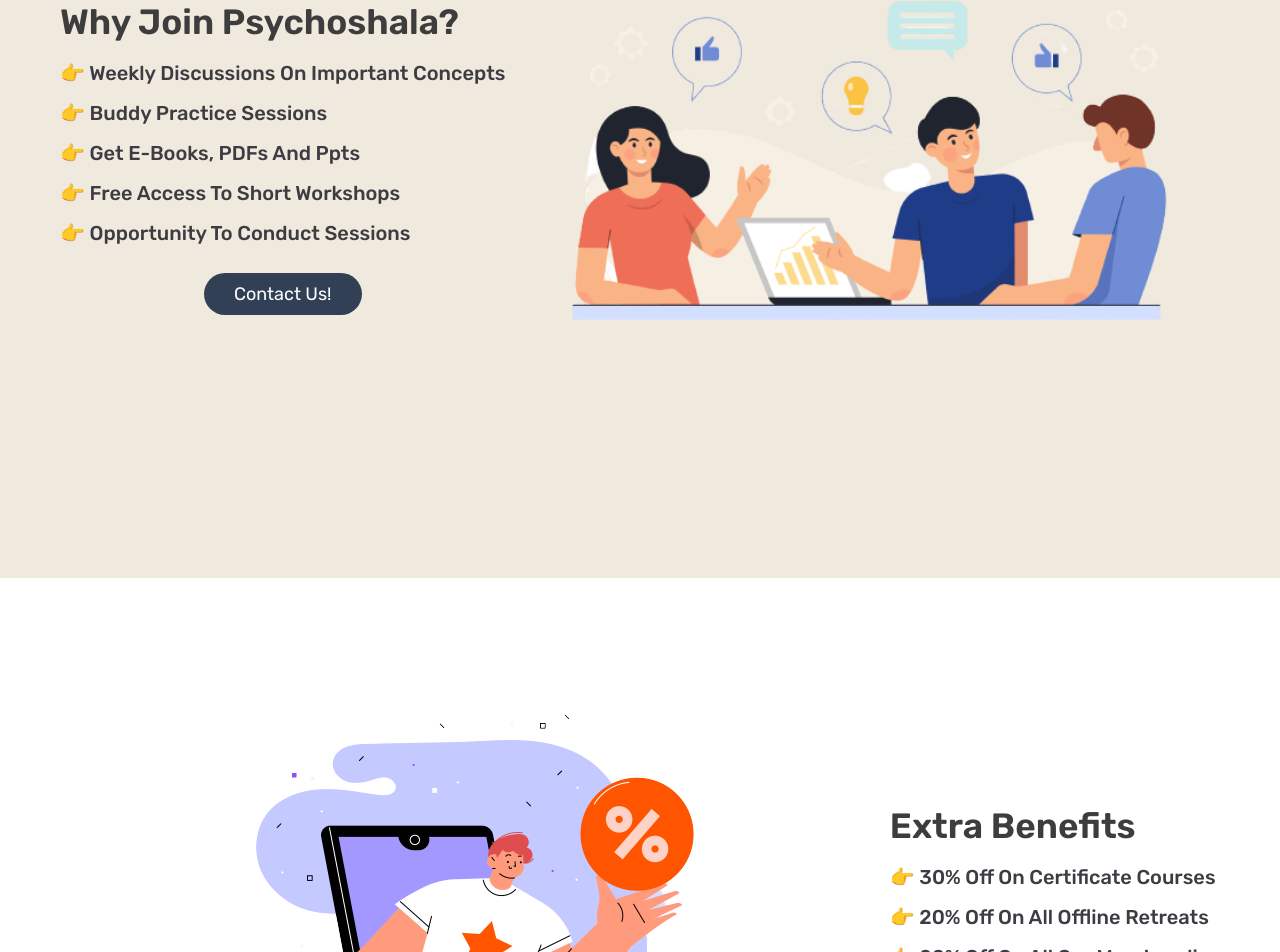
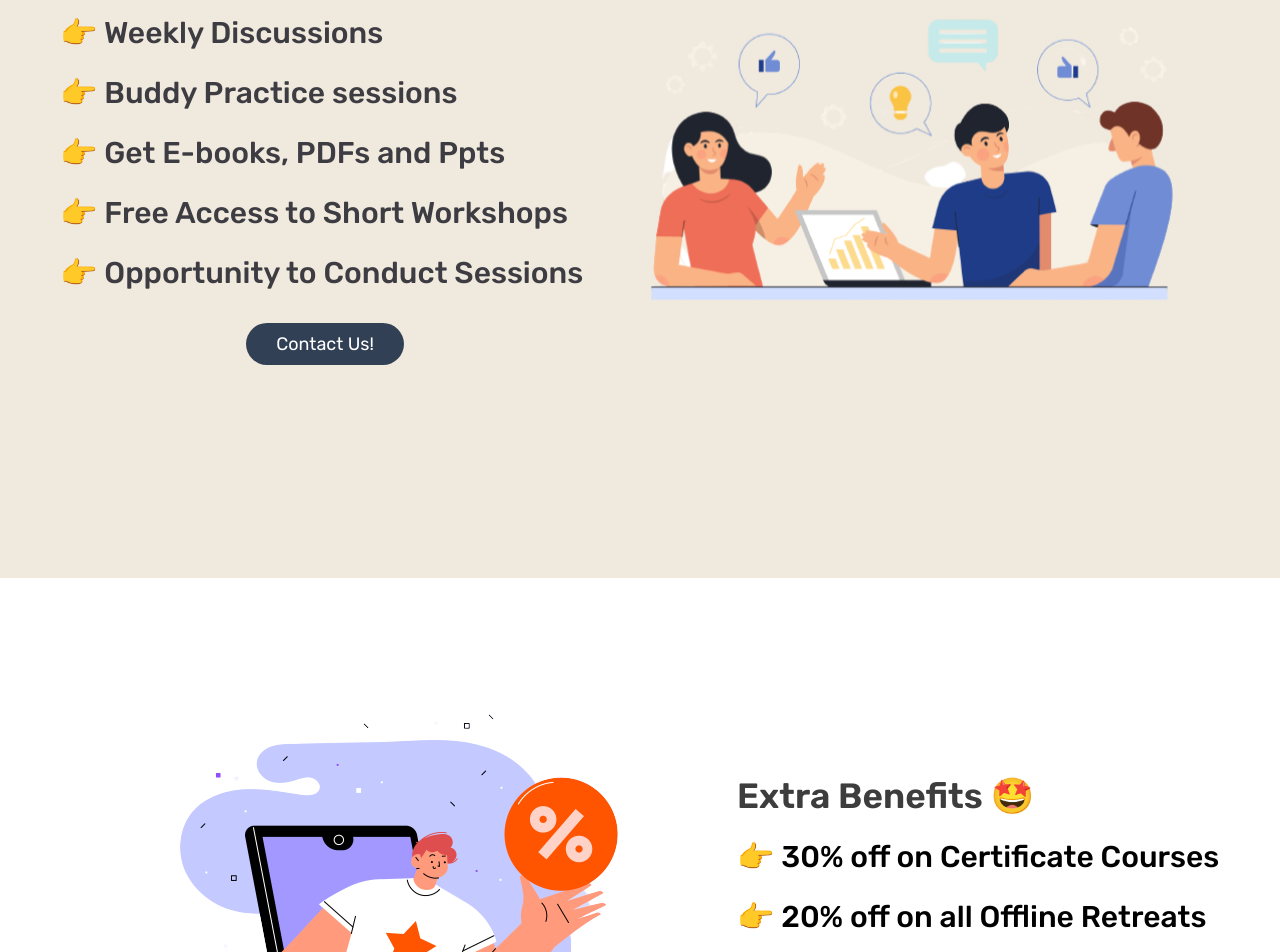
Before and after one commit to ferrary7/Psychogiri, a React (Create React App) app: page / in a window 1280 px wide. Shown: the part 1805-2757 px from the top of the page. Built offline with nearby package versions, Linux system fonts and the light colour scheme.

Commit message:
Fixed responsiveness + minor styling changes

```diff
--- a/src/App.css
+++ b/src/App.css
@@ -1,121 +1,118 @@
-@import url('https://fonts.googleapis.com/css2?family=Rubik:wght@300;400;500;600&display=swap');
+@import url("https://fonts.googleapis.com/css2?family=Rubik:wght@300;400;500;600&display=swap");
 
-:root{
-   --green:#00E77F;
-   --white:#fff;
-   --light-white:#3D3C42;
-   --black:#3d3d3d;
-   --light-bg:#f0e9dd;
-   --purple:#324055;
+:root {
+  --green: #00e77f;
+  --white: #fff;
+  --light-white: #3d3c42;
+  --black: #3d3d3d;
+  --light-bg: #f0e9dd;
+  --purple: #324055;
 }
 
-*{
-   font-family: 'Rubik', sans-serif;
-   margin:0; padding:0;
+* {
+  font-family: "Rubik", sans-serif;
+  margin: 0;
+  padding: 0;
   box-sizing: border-box;
-   outline: none; border:none;
+  outline: none;
+  border: none;
   text-decoration: none;
-   transition: .2s linear;
-   text-transform: capitalize;
+  transition: 0.2s linear;
+  /* text-transform: capitalize; */
 }
 
-*::selection{
+*::selection {
   background-color: var(--white);
-   color:var(--black);
+  color: var(--black);
 }
 
-html{
+html {
   font-size: 62.5%;
   overflow-x: hidden;
   scroll-behavior: smooth;
   scroll-padding-top: 8rem;
 }
 
-::-webkit-scrollbar{
-   height: .5rem;
+::-webkit-scrollbar {
+  height: 0.5rem;
   width: 1rem;
 }
 
-::-webkit-scrollbar-track{
+::-webkit-scrollbar-track {
   background-color: transparent;
 }
 
-::-webkit-scrollbar-thumb{
+::-webkit-scrollbar-thumb {
   /* background-color: var(--green); */
   background-color: var(--purple);
   border-radius: 5rem;
 }
 
-body{
+body {
   /* background-color: var(--black); */
   background-color: var(--white);
 }
 
-section{
+section {
   max-width: 1200px;
-    margin:0 auto;
-    padding:2rem;
+  margin: 0 auto;
+  padding: 2rem;
 }
 
-
-@media (max-width:991px){
-
-  html{
+@media (max-width: 991px) {
+  html {
     font-size: 55%;
   }
 
-  .home .row .content h3{
+  .home .row .content h3 {
     font-size: 8rem;
   }
-
 }
 
-@media (max-width:768px){
-
-  #menu-btn{
+@media (max-width: 768px) {
+  #menu-btn {
     display: inline-block;
   }
 
-  #menu-btn.fa-times{
+  #menu-btn.fa-times {
     transform: rotate(180deg);
   }
 
-  .header .flex .navbar{
+  .header .flex .navbar {
     position: absolute;
-     top:99%; left:0; right:0;
-     border-top: .1rem solid var(--light-white);
-     border-bottom: .1rem solid var(--light-white);
+    top: 99%;
+    left: 0;
+    right: 0;
+    border-top: 0.1rem solid var(--light-white);
+    border-bottom: 0.1rem solid var(--light-white);
     background-color: var(--light-bg);
     clip-path: polygon(0 0, 100% 0, 100% 0, 0 0);
   }
 
-  .header .flex .navbar.active{
+  .header .flex .navbar.open {
     clip-path: polygon(0 0, 100% 0, 100% 100%, 0 100%);
   }
 
-  .header .flex .navbar a{
+  .header .flex .navbar a {
     display: block;
-     margin:2rem;
+    margin: 2rem;
   }
 
-  .home .row .content h3{
+  .home .row .content h3 {
     font-size: 6rem;
   }
-
 }
 
-@media (max-width:450px){
-
-  html{
+@media (max-width: 450px) {
+  html {
     font-size: 50%;
   }
 
-  .home .row .content h3{
+  .home .row .content h3 {
     font-size: 5rem;
   }
 
-  .heading{
+  .heading {
     font-size: 3rem;
   }
-
 }
--- a/src/Components/Benefits/Benefits.css
+++ b/src/Components/Benefits/Benefits.css
@@ -1,6 +1,5 @@
 .bSuper {
   background-color: white;
-  padding-bottom: 8rem;
 }
 .bAbout .bRow {
   display: flex;
@@ -26,7 +25,11 @@
   list-style: none;
   text-align: left;
   font-weight: 500;
-  font-size: 20px;
+  font-size: 30px;
+}
+
+.active {
+  transition: all 0.3s ease-in-out;
 }
 
 .bAbout .bRow {
@@ -64,7 +67,7 @@
 
 @media (max-width: 576px) {
   .bSuper {
-    height: 100vh;
+    height: 85rem;
   }
   .bAbout .bRow {
     display: flex;
@@ -86,6 +89,10 @@
   }
   ul {
     text-align: center;
-    font-size: 15px;
+    font-size: 18px;
+    padding: 1rem;
+  }
+  .active {
+    width: 98%;
   }
 }
--- a/src/Components/Benefits/Benefits.js
+++ b/src/Components/Benefits/Benefits.js
@@ -1,8 +1,24 @@
-import React from "react";
+import React, { useState, useEffect } from "react";
 import image from "../../images/benefits.svg";
 import "./Benefits.css";
 
 function Benefits() {
+  const [activeIndex, setActiveIndex] = useState(0);
+
+  useEffect(() => {
+    const intervalId = setInterval(() => {
+      setActiveIndex((prevIndex) => (prevIndex + 1) % 3);
+    }, 3000);
+
+    return () => clearInterval(intervalId);
+  }, []);
+
+  const benefitsList = [
+    { text: "👉 30% off on Certificate Courses", color: "red" },
+    { text: "👉 20% off on all Offline Retreats", color: "green" },
+    { text: "👉 20% off on all our Merchandise", color: "orange" },
+  ];
+
   return (
     <div className="bSuper">
       <section className="bAbout" id="bAbout">
@@ -11,12 +27,22 @@
             <img src={image} alt="" />
           </div>
           <div className="bContent">
-            <h3>Extra Benefits</h3>
+            <h3>Extra Benefits 🤩</h3>
             <p>
               <ul>
-                <li> 👉 30% off on Certificate Courses </li>
-                <li> 👉 ‌20% off on all Offline Retreats </li>
-                <li> 👉 20% off on all our Merchandise </li>
+                {benefitsList.map((item, index) => (
+                  <li
+                    key={index}
+                    className={index === activeIndex ? "active" : ""}
+                    style={{
+                      color: index === activeIndex ? item.color : "initial",
+                      transform:
+                        index === activeIndex ? "scale(1.2)" : "scale(1)",
+                    }}
+                  >
+                    {item.text}
+                  </li>
+                ))}
               </ul>
             </p>
             <button
--- a/src/Components/Join/Join.js
+++ b/src/Components/Join/Join.js
@@ -11,7 +11,7 @@
             <h3>Why join Psychoshala?</h3>
             <p>
               <ul>
-                <li> 👉 Weekly Discussions on Important Concepts </li>
+                <li> 👉 Weekly Discussions </li>
                 <li> 👉 ‌Buddy Practice sessions </li>
                 <li> 👉 ‌Get E-books, PDFs and Ppts </li>
                 <li> 👉 ‌Free Access to Short Workshops ‌ </li>
--- a/src/Components/NavBar/NavBar.css
+++ b/src/Components/NavBar/NavBar.css
@@ -68,7 +68,7 @@
     clip-path: polygon(0 0, 100% 0, 100% 0, 0 0);
   }
 
-  .header .flex .navbar.active {
+  .header .flex .navbar.open {
     clip-path: polygon(0 0, 100% 0, 100% 100%, 0 100%);
   }
 
--- a/src/Components/NavBar/NavBar.js
+++ b/src/Components/NavBar/NavBar.js
@@ -4,10 +4,10 @@
 import "./NavBar.css";
 
 const Header = () => {
-  const [isActive, setIsActive] = useState(false);
+  const [isOpen, setisOpen] = useState(false);
 
   const handleMenu = () => {
-    setIsActive(!isActive);
+    setisOpen(!isOpen);
   };
 
   return (
@@ -16,7 +16,7 @@
         <a href="#home" className="logo">
           Psychoshala
         </a>
-        <nav className={`navbar ${isActive ? "active" : ""}`}>
+        <nav className={`navbar ${isOpen ? "open" : ""}`}>
           <a href="#about">About us</a>
           <a href="#joinAbout">Why us?</a>
           <a href="#bAbout">Benefits</a>
@@ -25,7 +25,7 @@
         </nav>
         <div
           id="menu-btn"
-          className={`fas fa-bars ${isActive ? "fa-times" : ""}`}
+          className={`fas fa-bars ${isOpen ? "fa-times" : ""}`}
           onClick={handleMenu}
         >
           <FontAwesomeIcon icon={faBars} />
--- a/src/Components/Pricing/Pricing.js
+++ b/src/Components/Pricing/Pricing.js
@@ -1,9 +1,5 @@
 import React from "react";
 import "./Pricing.css";
-import one from "../../images/one.svg";
-import three from "../../images/three.svg";
-import five from "../../images/five.svg";
-import yearOne from "../../images/yearOne.svg";
 
 const Pricing = () => {
   return (
@@ -22,13 +18,12 @@
           </h1>
           <div className="pricing-cards-container">
             <div className="pricing-card">
-              <img src={one} alt="" />
               <div className="strike">
-                {/* <h2>1 Session</h2> */}
+                <h2>STARTER</h2>
                 <h3>
                   <span style={{ fontSize: "1.5rem" }}>pay just </span>
                   <br />
-                  <s> ₹299 </s> ₹99
+                  <s> ₹299 </s> <span style={{ color: "red" }}> ₹99</span>
                   <span style={{ fontSize: "1.5rem" }}> for 1 month</span>
                 </h3>
                 <br />
@@ -46,13 +41,13 @@
               </div>
             </div>
             <div className="pricing-card">
-              <img src={three} alt="" />
               <div className="strike">
-                {/* <h2>5 Sessions</h2> */}
+                <h2>STANDARD</h2>
                 <h3>
                   <span style={{ fontSize: "1.5rem" }}>pay just </span>
                   <br />
-                  <s> ₹799 </s> ₹249
+                  <s> ₹799 </s>
+                  <span style={{ color: "red" }}> ₹249</span>
                   <span style={{ fontSize: "1.5rem" }}> for 3 months</span>
                 </h3>
                 <br />
@@ -70,13 +65,13 @@
               </div>
             </div>
             <div className="pricing-card">
-              <img src={five} alt="" />
               <div className="strike">
-                {/* <h2>8 Sessions</h2> */}
+                <h2>PREMIUM</h2>
                 <h3>
                   <span style={{ fontSize: "1.5rem" }}>pay just </span>
                   <br />
-                  <s> ₹1499 </s> ₹449
+                  <s> ₹1499 </s>
+                  <span style={{ color: "red" }}> ₹449</span>
                   <span style={{ fontSize: "1.5rem" }}>
                     {" "}
                     for 5 months
@@ -119,12 +114,11 @@
               SPECIAL DISCOUNT 🤩👇
             </h1>
             <div className="spe-pricing-card">
-              <img src={yearOne} style={{ width: "100%" }} alt="" />
               <div className="strike">
                 <h3 style={{ fontSize: "2.5rem" }}>
                   {/* <span style={{ fontSize: "2rem" }}>pay just </span> */}
                   <br />
-                  <s> ₹1999 </s> ₹849
+                  <s> ₹1999 </s> <span style={{ color: "red" }}> ₹899</span>
                   <span style={{ fontSize: "2rem" }}> for 1 year plan</span>
                   <br />
                   <h4>+</h4>a free t-shirt
```
Lines whose indentation alone changed are shown as unchanged.
